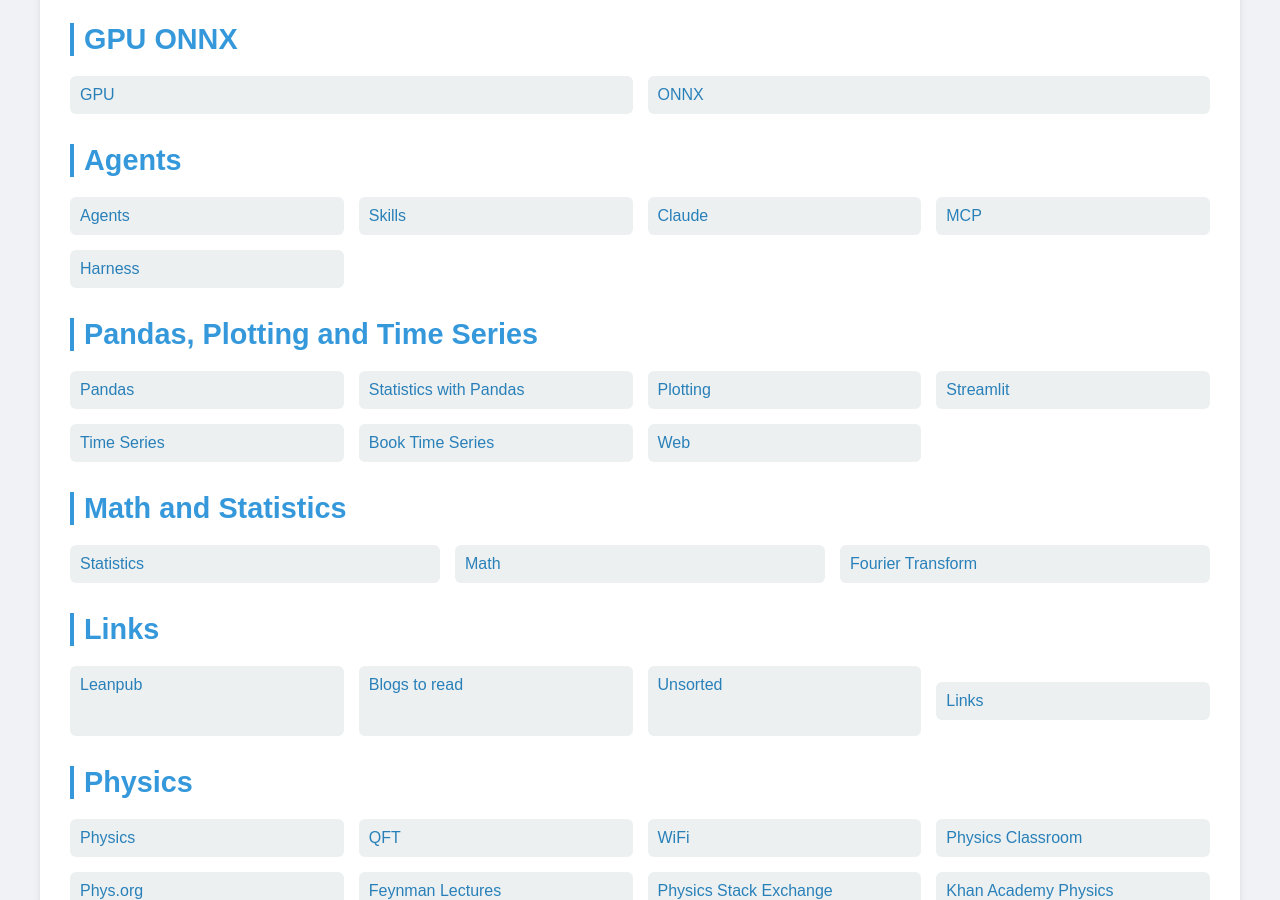
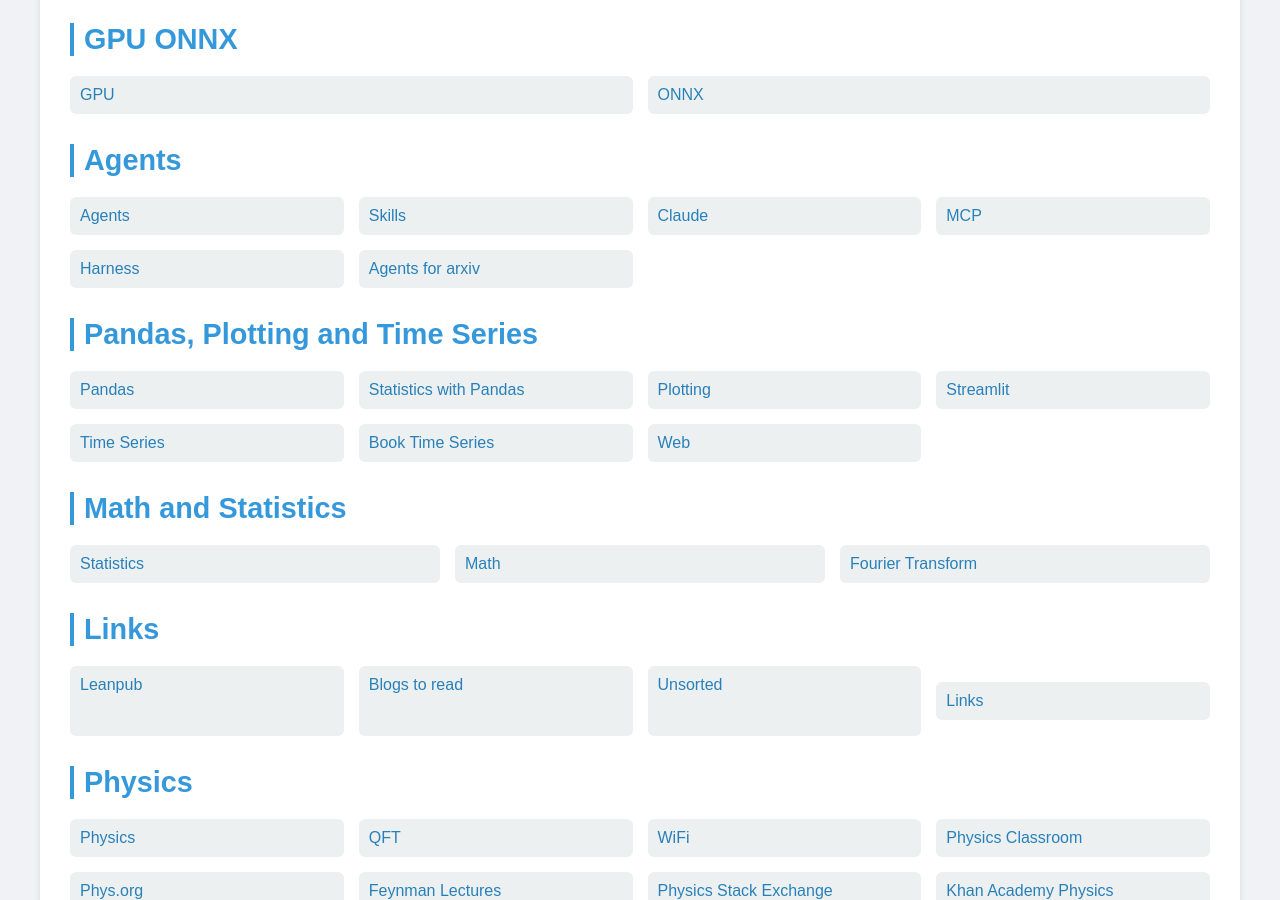
Before and after one commit to Michael-Lubinsky/michael-lubinsky.github.com, a Jekyll site: the page built from index.html, in a window 1280 px wide and 900 px high, scrolled down 3285 px. Built offline with Jekyll 4.4.1, drawn with Linux system fonts in a browser that asks for light colours.

Commit message:
Add link to 'Agents for arxiv' in index.html

```diff
--- a/index.html
+++ b/index.html
@@ -317,6 +317,7 @@
                 <a href="ml/claude.html">Claude</a>
                 <a href="ml/mcp.html">MCP</a>
                 <a href="ml/harness.html">Harness</a>
+                <a href="agent/agent.html">Agents for arxiv</a>
             </div>
         </div>
 
```
